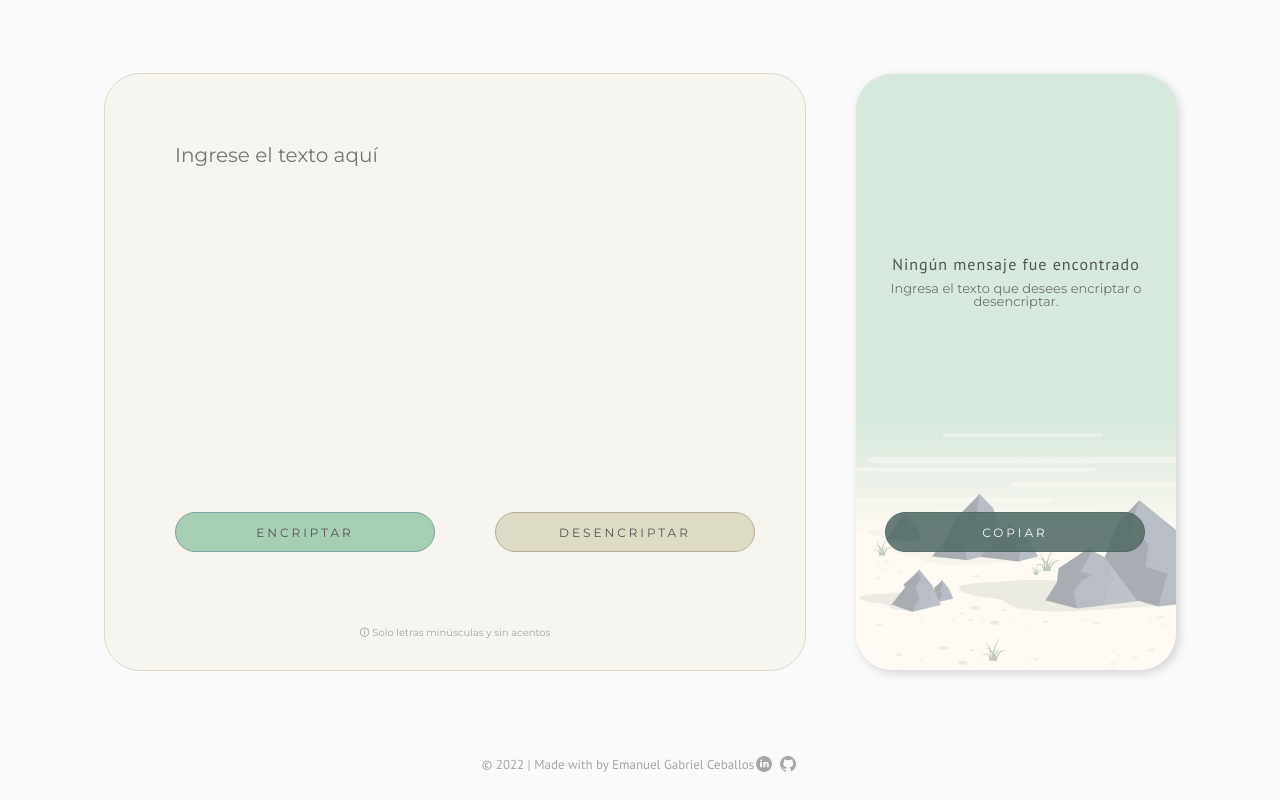
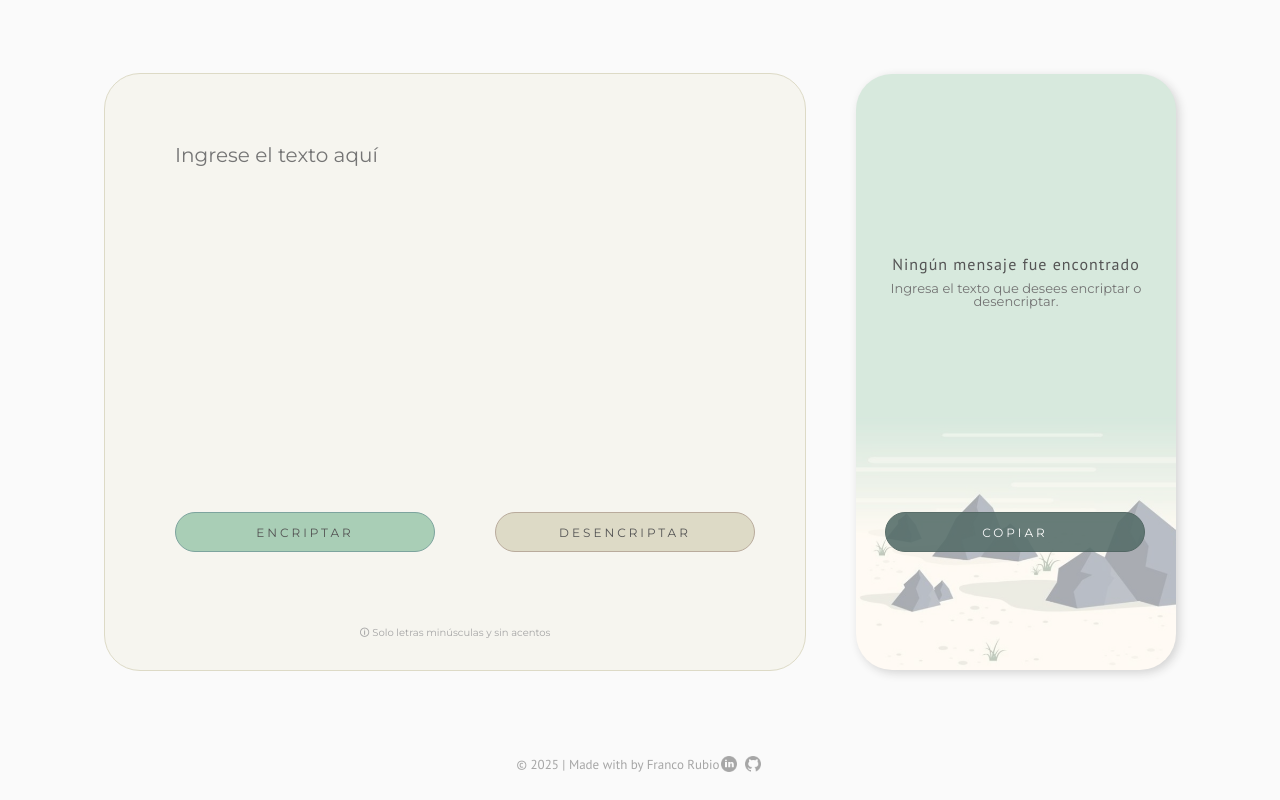
Before and after one commit to francoarubio-tech/Encriptado, a plain HTML site: page index.html in a window 1280 px wide. Drawn offline with Linux system fonts and the light colour scheme; some packages are replaced by stand-ins of ours; a script that the page names is missing.

Commit message:
se agrega el proyecto

```diff
--- a/index.html
+++ b/index.html
@@ -53,10 +53,10 @@
     </main>
 
     <footer>
-        <span>&copy; 2022 | Made with by Emanuel Gabriel Ceballos</span>
+        <span>&copy; 2025 | Made with by Franco Rubio</span>
 
-        <a href="https://www.linkedin.com/in/emanuelceballos/" target="_blank"><img class="icon_linkedin" src="./image/icon-linkedin.png" alt="linkedIn"></a>
-        <a href="https://github.com/emanuelcebas" target="_blank"><img class="icon_github" src="./image/icon-github.png" alt="GitHub"></a>
+        <a href="https://www.linkedin.com/in/franco-alejo-rubio/" target="_blank"><img class="icon_linkedin" src="./image/icon-linkedin.png" alt="linkedIn"></a>
+        <a href="https://github.com/francoarubio-tech" target="_blank"><img class="icon_github" src="./image/icon-github.png" alt="GitHub"></a>
     </footer>
 
     <script type="text/javascript" src="script.js"></script>
```
Also changed, not shown: 1 other file.
